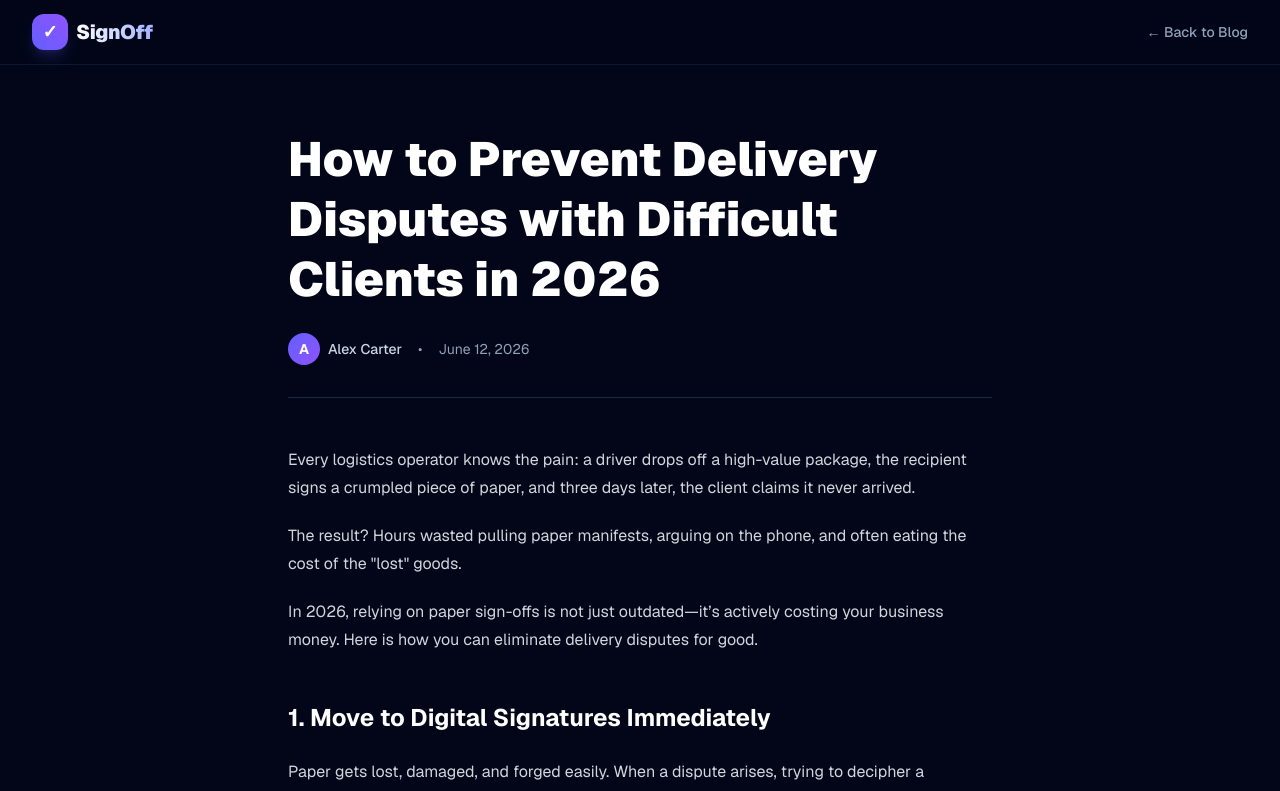
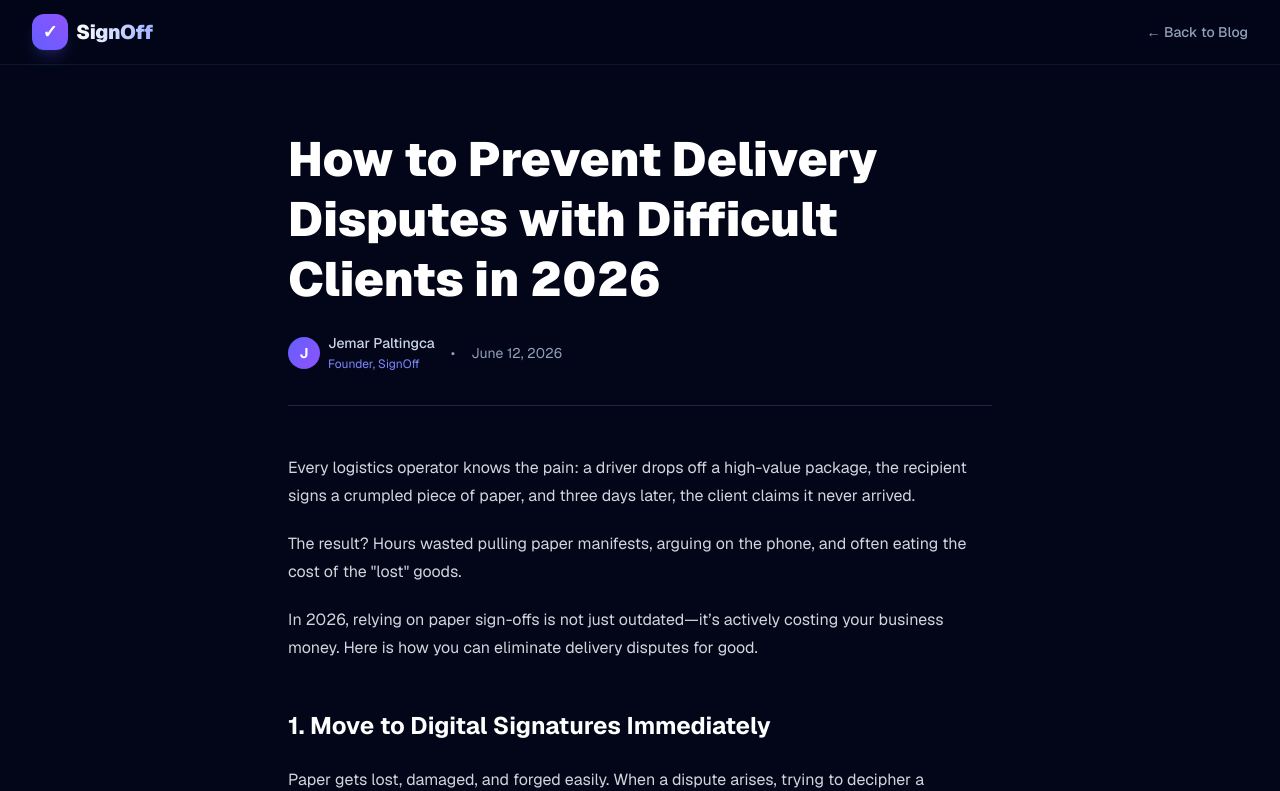
Before and after one commit to jemarsolutions/signoff, a Next.js app: page /blog/prevent-delivery-disputes in a window 1280 px wide. Shown: the top 791 px of the page. Built offline with nearby package versions, Linux system fonts and the light colour scheme.

Commit message:
fix(blog): update blog post author to Jemar Paltingca, Founder of SignOff

```diff
--- a/src/app/blog/[slug]/page.tsx
+++ b/src/app/blog/[slug]/page.tsx
@@ -64,7 +64,12 @@ export default async function Post({ params }: { params: Promise<{ slug: string
                 <div className="h-8 w-8 rounded-full bg-linear-to-br from-indigo-500 to-violet-500 flex items-center justify-center text-white font-bold">
                   {postData.author.charAt(0)}
                 </div>
-                <span className="font-medium text-slate-300">{postData.author}</span>
+                <div>
+                  <span className="font-medium text-slate-300 block">{postData.author}</span>
+                  {postData.role && (
+                    <span className="text-xs text-indigo-400">{postData.role}</span>
+                  )}
+                </div>
               </div>
               <span>•</span>
               <time>
--- a/src/content/blog/prevent-delivery-disputes.md
+++ b/src/content/blog/prevent-delivery-disputes.md
@@ -1,7 +1,8 @@
 ---
 title: 'How to Prevent Delivery Disputes with Difficult Clients in 2026'
 date: '2026-06-12'
-author: 'Alex Carter'
+author: 'Jemar Paltingca'
+role: 'Founder, SignOff'
 excerpt: 'Stop arguing over missing packages. Here is how modern logistics teams are using digital signatures and photo proof to eliminate delivery disputes entirely.'
 ---
 
--- a/src/lib/blog.ts
+++ b/src/lib/blog.ts
@@ -10,6 +10,7 @@ export type BlogPost = {
   title: string;
   date: string;
   author: string;
+  role?: string;
   excerpt: string;
   content: string;
 };
@@ -39,7 +40,7 @@ export function getSortedPostsData(): Omit<BlogPost, 'content'>[] {
 
       return {
         slug,
-        ...(matterResult.data as { title: string; date: string; author: string; excerpt: string }),
+        ...(matterResult.data as { title: string; date: string; author: string; role?: string; excerpt: string }),
       };
     });
 
```
